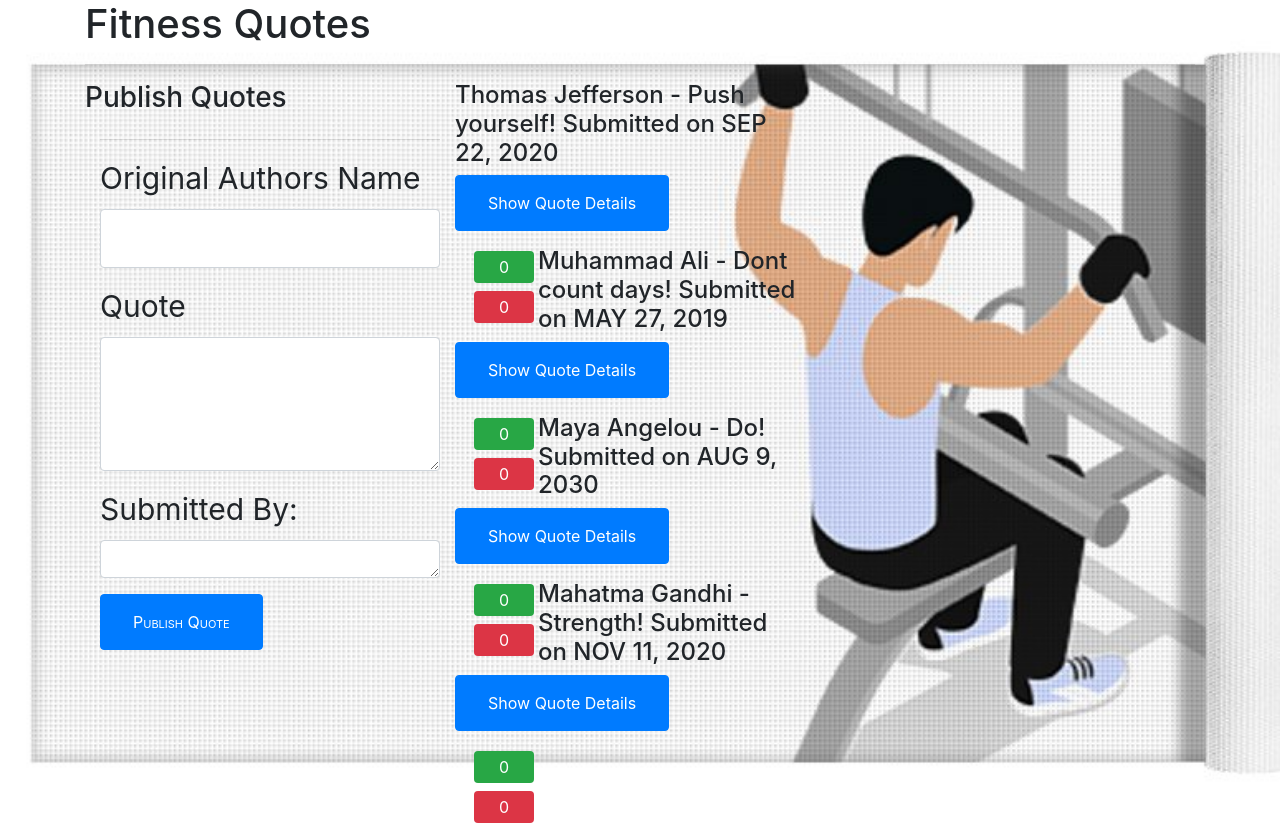
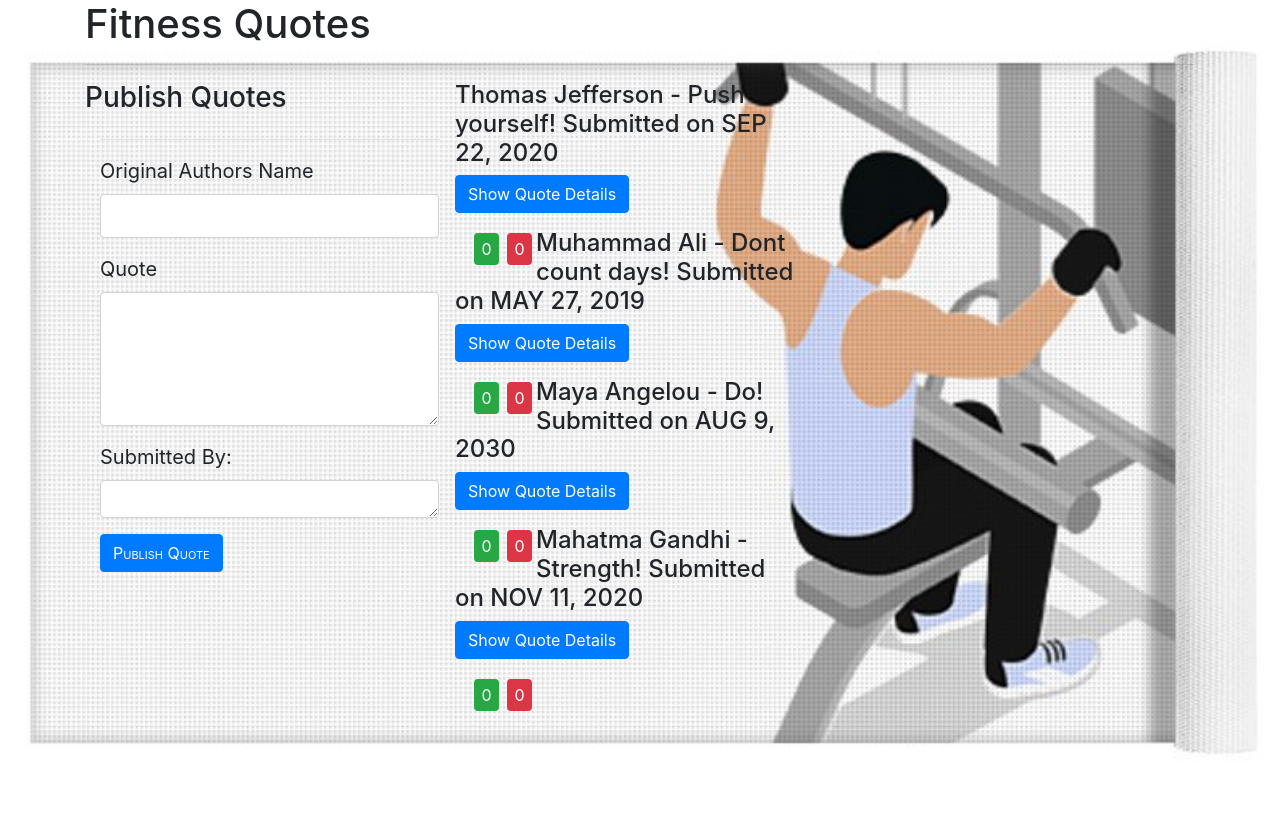
Before and after one commit to NNJAMBI/Fitness-Quotes, an Angular app: page / in a window 1280 px wide. After the commit the page ends 800 px from the top, so only its background shows below. Built offline with nearby package versions, Linux system fonts and the light colour scheme.

Commit message:
add custom css styles on the components

```diff
--- a/src/app/quote-form/quote-form.component.css
+++ b/src/app/quote-form/quote-form.component.css
@@ -1,5 +1,5 @@
 #name {
-    font-size: 30px;
+    font-size: 20px;
     }
 
     .btn {
--- a/src/app/vote/vote.component.css
+++ b/src/app/vote/vote.component.css
@@ -4,7 +4,8 @@
     border: none;
     color: white;
     float: left;
-    width:60px;
-    height:50%;
+    width:25px;
+    height:25%;
+    align-content: center;
     /* border-radius: 50%; */
   }
--- a/src/styles.css
+++ b/src/styles.css
@@ -1,16 +1,6 @@
 @import "~bootstrap/dist/css/bootstrap.css";
-
 body {
     background-image: url('./assets/asset three.jpg');
-   background-repeat: no-repeat;
-   background-size: cover;
-  }
-
-  .btn {
-   vertical-align: bottom;
-    padding: 15px 32px;
-    text-align: center;
-    text-decoration: none;
-    display: inline-block;
-    font-size: 16px;
-  }
+    background-repeat: no-repeat;
+    background-size: cover;
+}
```
Also changed, not shown: src/app/quote-detail/quote-detail.component.html (line endings or trailing spaces).
